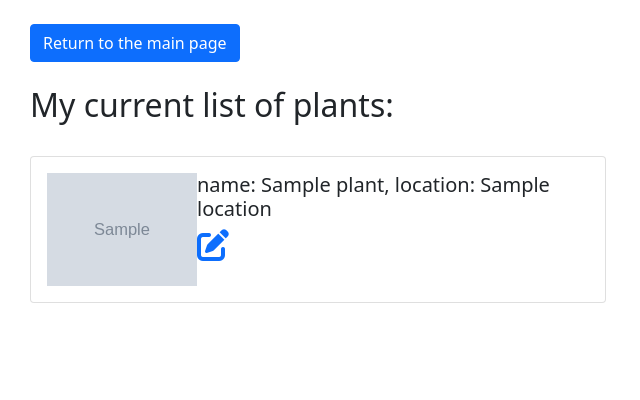
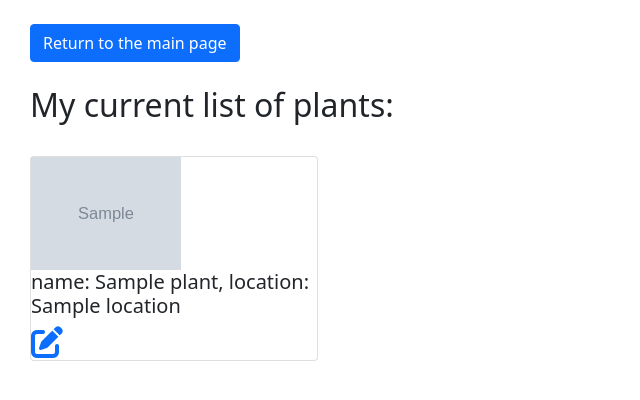
Before and after one commit to RavDark1979/DjangoPlants, a Django app: page /plants/ in a window 1280 px wide. Shown: the top 400 px of the page, without its empty margins (0-640 px from the left). Run offline with Django 3.2, Linux system fonts and the light colour scheme; a user stored in the database is signed in; tables that the repository leaves empty hold one stand-in row (values such as "Sample post"); grey boxes marked "Sample" are stand-in pictures; some libraries are stand-ins or nearby versions.

Commit message:
Small update

```diff
--- a/magdziungla/models.py
+++ b/magdziungla/models.py
@@ -102,10 +102,9 @@ class Supplier(models.Model):
 
     def __str__(self):
         return self.name_and_address()
-
+#dodać widoki
     def name_and_address(self):
         return "name: {}, address: {}".format(self.name, self.address)
-
 
 class Plan(models.Model):
     """
--- a/templates/hunt.html
+++ b/templates/hunt.html
@@ -6,7 +6,7 @@
 </head>
 <body>
 <br>
-<h4>Every jungle has its predator....</h4>
+<h4>"There's something out there waiting for us, and it ain't no man. We're all gonna die."</h4>
 <iframe width="560" height="315" src="https://www.youtube.com/embed/WhD3xAIZzeg" title="YouTube video player" frameborder="0" allow="accelerometer; autoplay; clipboard-write; encrypted-media; gyroscope; picture-in-picture" allowfullscreen></iframe>
 <h4>Set in the Comanche Nation 300 years ago during 1719, the film follows Naru, a fierce and highly skilled warrior, who has been raised in the shadow of some of the most legendary hunters who roam the Great Plains. So when danger threatens her camp, she sets out to protect her people.</h4>
 </body>
--- a/templates/plan_list_form.html
+++ b/templates/plan_list_form.html
@@ -15,8 +15,9 @@
         {% for plan in plans %}
             <div class="card" style="width: 36rem ">
               <div class="card-body">
-        <h5 class="card-title">{{ plan }}</h5>
-        <a href="{% url 'edit_plan' plan.id %}"><i class="fa-solid fa-2x fa-pen-to-square"></i></a>
+                <h5 class="card-title">{{ plan }}</h5>
+                  <br>
+                <a href="{% url 'edit_plan' plan.id %}"><i class="fa-solid fa-2x fa-pen-to-square"></i></a>
               </div>
             </div>
     <br>
--- a/templates/plant_list_form.html
+++ b/templates/plant_list_form.html
@@ -14,12 +14,12 @@
         <h2>My current list of plants:</h2>
     <br>
         {% for plant in plants %}
-            <div class="card" style="width: 36rem ">
-              <div class="card-body">
+            <div class="card" style="width: 18rem;">
+                <ul class="list-group list-group-flush">
                   <img src="/media/{{ plant.picture }}" class="plant-picture" style="width: 150px">
                   <h5 class="card-title">{{ plant }}</h5>
               <a href="{% url 'edit_plant' plant.id %}"><i class="fa-solid fa-2x fa-pen-to-square"></i></a>
-              </div>
+                </ul>
             </div>
 
     <br>
--- a/templates/supplier_list_form.html
+++ b/templates/supplier_list_form.html
@@ -14,11 +14,11 @@
         <h2>My current list of suppliers:</h2>
         {% for supplier in suppliers %}
         <div class="card" style="width: 36rem ">
-              <div class="card-body">
+            <div class="card-body">
         <h5 class="card-title">{{ supplier }}</h5>
         <a href="{% url 'edit_supplier' supplier.id %}"><i class="fa-solid fa-2x fa-pen-to-square"></i></a>
-              </div>
             </div>
+        </div>
     <br>
     <br>
     {% endfor %}
```
